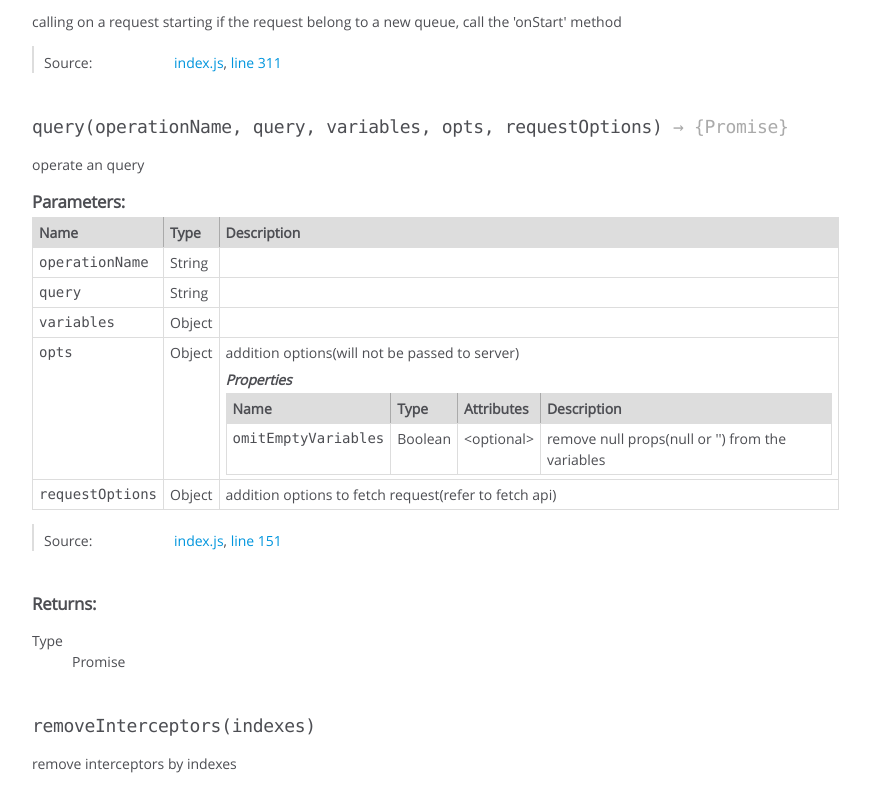
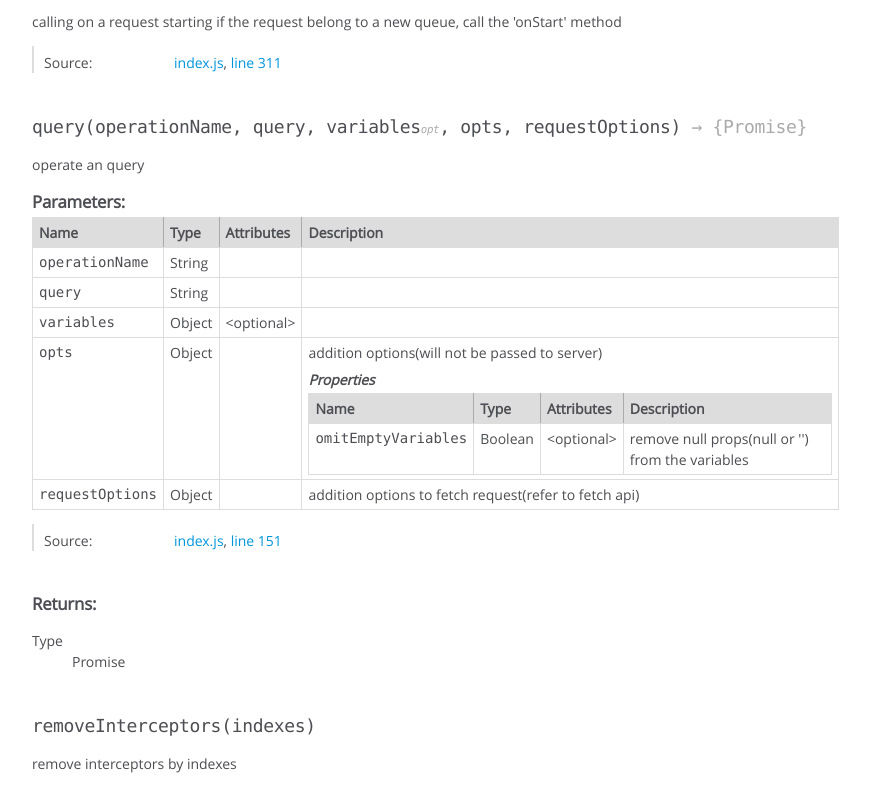
Before and after one commit to gucheen/fetchql, a website: page docs/FetchQL.html in a window 1280 px wide. Shown: the part 2254-3039 px from the top of the page, without its empty margins (0-870 px from the left). Drawn offline with Linux system fonts and the light colour scheme.

Commit message:
fix: parameter 'variables' should be optional

```diff
--- a/docs/FetchQL.html
+++ b/docs/FetchQL.html
@@ -1087,7 +1087,7 @@ if the request belong to a new queue, call the 'onStart' method
 
 
 
-    <h4 class="name" id="query"><span class="type-signature"></span>query<span class="signature">(operationName, query, variables, opts, requestOptions)</span><span class="type-signature"> &rarr; {Promise}</span></h4>
+    <h4 class="name" id="query"><span class="type-signature"></span>query<span class="signature">(operationName, query, variables<span class="signature-attributes">opt</span>, opts, requestOptions)</span><span class="type-signature"> &rarr; {Promise}</span></h4>
 
 
 
@@ -1119,6 +1119,8 @@ if the request belong to a new queue, call the 'onStart' method
         <th>Type</th>
 
 
+        <th>Attributes</th>
+
 
 
 
@@ -1144,6 +1146,14 @@ if the request belong to a new queue, call the 'onStart' method
             </td>
 
 
+                <td class="attributes">
+
+
+
+
+
+                </td>
+
 
 
 
@@ -1167,6 +1177,14 @@ if the request belong to a new queue, call the 'onStart' method
             </td>
 
 
+                <td class="attributes">
+
+
+
+
+
+                </td>
+
 
 
 
@@ -1190,6 +1208,16 @@ if the request belong to a new queue, call the 'onStart' method
             </td>
 
 
+                <td class="attributes">
+
+                    &lt;optional><br>
+
+
+
+
+
+                </td>
+
 
 
 
@@ -1212,6 +1240,14 @@ if the request belong to a new queue, call the 'onStart' method
 
             </td>
 
+
+                <td class="attributes">
+
+
+
+
+
+                </td>
 
 
 
@@ -1296,6 +1332,14 @@ if the request belong to a new queue, call the 'onStart' method
 
             </td>
 
+
+                <td class="attributes">
+
+
+
+
+
+                </td>
 
 
 
@@ -1823,7 +1867,7 @@ if the request belong to a new queue, call the 'onStart' method
 <br class="clear">
 
 <footer>
-    Documentation generated by <a href="https://github.com/jsdoc3/jsdoc">JSDoc 3.5.3</a> on Thu Jul 27 2017 09:56:29 GMT+0800 (CST)
+    Documentation generated by <a href="https://github.com/jsdoc3/jsdoc">JSDoc 3.5.3</a> on Mon Sep 04 2017 11:54:21 GMT+0800 (CST)
 </footer>
 
 <script> prettyPrint(); </script>
--- a/src/index.js
+++ b/src/index.js
@@ -141,7 +141,7 @@ class FetchQL extends FetchInterceptor {
    * operate an query
    * @param {String} operationName
    * @param {String} query
-   * @param {Object} variables
+   * @param {Object=} variables
    * @param {Object} opts - addition options(will not be passed to server)
    * @param {Boolean=} opts.omitEmptyVariables - remove null props(null or '') from the variables
    * @param {Object} requestOptions - addition options to fetch request(refer to fetch api)
--- a/src/index.mjs
+++ b/src/index.mjs
@@ -133,7 +133,7 @@ class FetchQL extends FetchInterceptor {
    * operate an query
    * @param {String} operationName
    * @param {String} query
-   * @param {Object} variables
+   * @param {Object=} variables
    * @param {Object} opts - addition options(will not be passed to server)
    * @param {Boolean=} opts.omitEmptyVariables - remove null props(null or '') from the variables
    * @param {Object} requestOptions - addition options to fetch request(refer to fetch api)
```
Also changed, not shown: docs/FetchInterceptor.html (+1 -1 lines), docs/index.html (+4 -1 lines), docs/index.js.html (+2 -2 lines).
